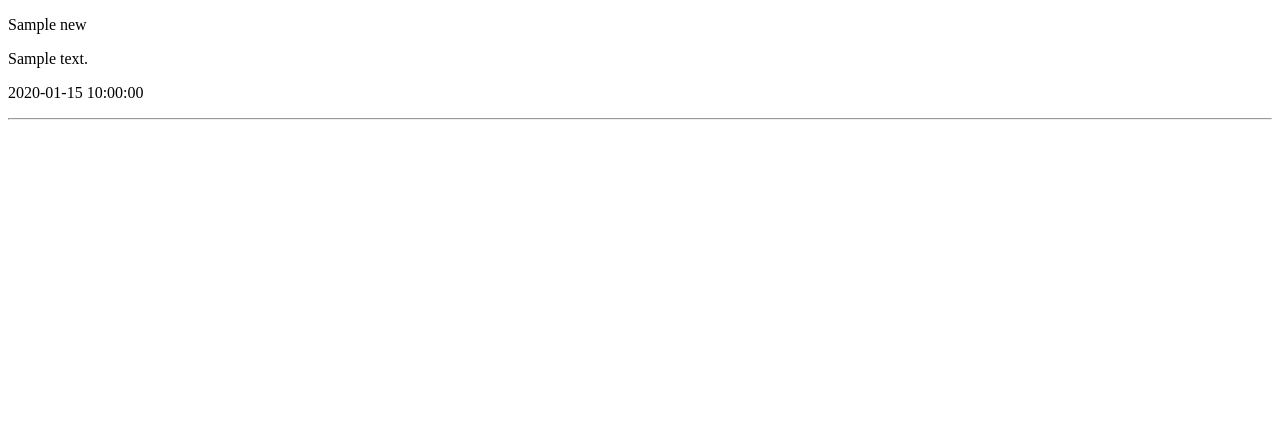
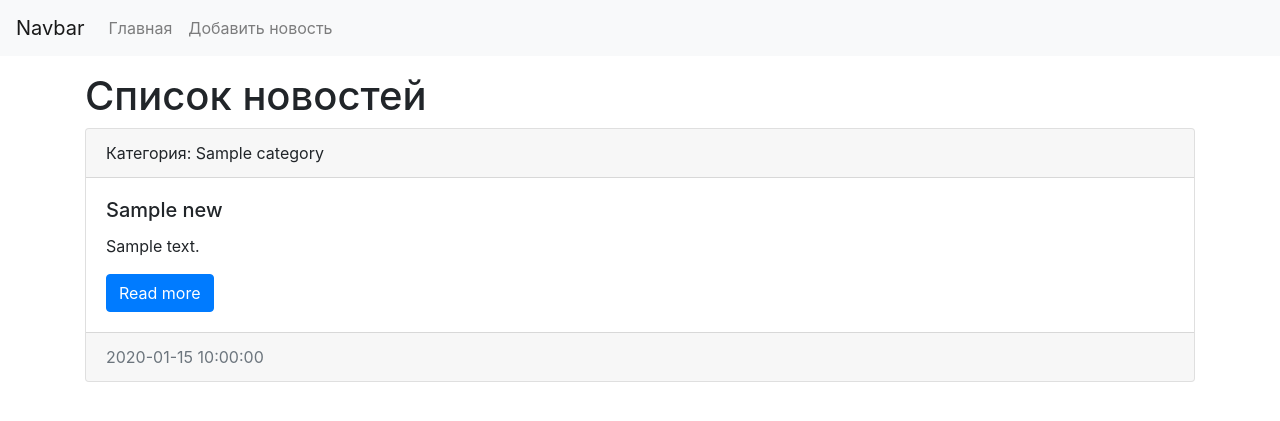
Before and after one commit to razmanov666/django-tutorial, a Django app: page / in a window 1280 px wide. Shown: the top 421 px of the page. Run offline with Django 4.2, Linux system fonts and the light colour scheme; tables that the repository leaves empty hold one stand-in row (values such as "Sample post").

Commit message:
add bootstrap to index

```diff
--- a/tutorial_site/news/templates/news/index.html
+++ b/tutorial_site/news/templates/news/index.html
@@ -1,18 +1,58 @@
-<!DOCTYPE html>
+<!doctype html>
 <html lang="en">
   <head>
-    <meta charset="UTF-8">
-    <meta http-equiv="X-UA-Compatible" content="IE=edge">
+    <!-- Required meta tags -->
+    <meta charset="utf-8">
+    <meta name="viewport" content="width=device-width, initial-scale=1, shrink-to-fit=no">
+
+    <!-- Bootstrap CSS -->
+    <link rel="stylesheet" href="https://cdn.jsdelivr.net/npm/bootstrap@4.6.2/dist/css/bootstrap.min.css" integrity="sha384-xOolHFLEh07PJGoPkLv1IbcEPTNtaed2xpHsD9ESMhqIYd0nLMwNLD69Npy4HI+N" crossorigin="anonymous">
+
     <title>{{ title }}</title>
   </head>
   <body>
-    {% for el in news %}
-    <div>
-        <p>{{ el.title }}</p>
-        <p>{{ el.content }}</p>
-        <p>{{ el.created_at|date:"Y-m-d H:i:s" }}</p>
-        <hr>
+    <nav class="navbar navbar-expand-lg navbar-light bg-light">
+        <a class="navbar-brand" href="#">Navbar</a>
+        <button class="navbar-toggler" type="button" data-toggle="collapse" data-target="#navbarSupportedContent" aria-controls="navbarSupportedContent" aria-expanded="false" aria-label="Toggle navigation">
+          <span class="navbar-toggler-icon"></span>
+        </button>
+
+        <div class="collapse navbar-collapse" id="navbarSupportedContent">
+          <ul class="navbar-nav mr-auto">
+            <li class="nav-item">
+              <a class="nav-link" href="/">Главная</a>
+            </li>
+            <li class="nav-item">
+                <a class="nav-link" href="/">Добавить новость</a>
+              </li>
+          </ul>
+        </div>
+      </nav>
+
+      <div class="container mt-3">
+            <h1>{{ title }}</h1>
+            <div class="row">
+                <div class="col-md-12">
+                {% for item in news %}
+                <div class="card mb-3">
+                    <div class="card-header">
+                      Категория: {{ item.category }}
+                    </div>
+                    <div class="card-body">
+                      <h5 class="card-title">{{ item.title }}</h5>
+                      <p class="card-text">{{ item.content }}</p>
+                      <a href="#" class="btn btn-primary">Read more</a>
+                    </div>
+                    <div class="card-footer text-muted">
+                      {{ item.created_at|date:"Y-m-d H:i:s" }}
+                    </div>
                   </div>
                 {% endfor %}
+                </div>
+            </div>
+      </div>
+
+    <script src="https://cdn.jsdelivr.net/npm/jquery@3.5.1/dist/jquery.slim.min.js" integrity="sha384-DfXdz2htPH0lsSSs5nCTpuj/zy4C+OGpamoFVy38MVBnE+IbbVYUew+OrCXaRkfj" crossorigin="anonymous"></script>
+    <script src="https://cdn.jsdelivr.net/npm/bootstrap@4.6.2/dist/js/bootstrap.bundle.min.js" integrity="sha384-Fy6S3B9q64WdZWQUiU+q4/2Lc9npb8tCaSX9FK7E8HnRr0Jz8D6OP9dO5Vg3Q9ct" crossorigin="anonymous"></script>
   </body>
 </html>
```
Lines whose indentation alone changed are shown as unchanged.
